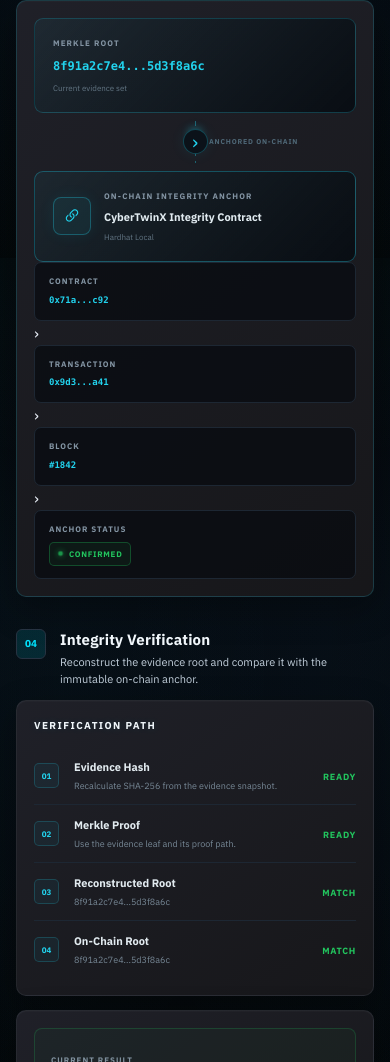
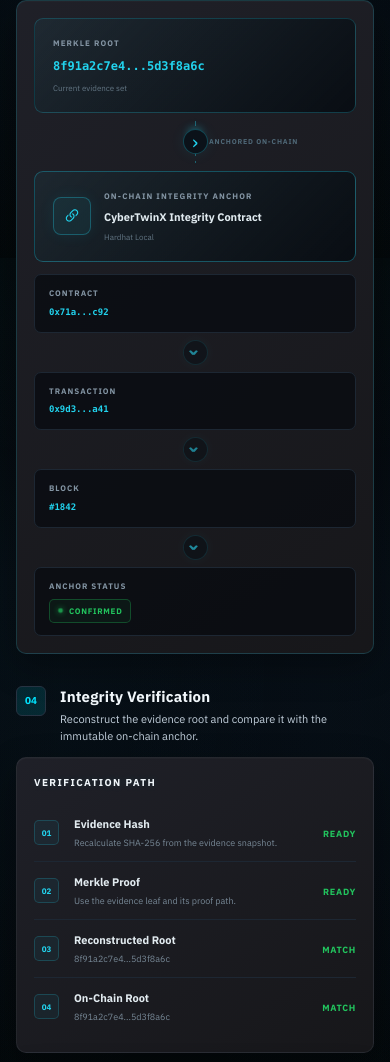
Before and after one commit to shaikh-amisha/CyberTwinX, a plain HTML site: page frontend/pages/blockchain.html in a window 390 px wide. Shown: the part 2274-3336 px from the top of the page. Drawn offline with nearby package versions, Linux system fonts and the light colour scheme.

Commit message:
Add animated arrows and hover states to anchor outputs

```diff
--- a/frontend/css/blockchain.css
+++ b/frontend/css/blockchain.css
@@ -374,19 +374,72 @@
     font-size: 11px;
 }
 
-.anchor-metadata {
+.anchor-output-flow {
     display: grid;
-    grid-template-columns: repeat(4, minmax(0, 1fr));
-    gap: 10px;
+    grid-template-columns: minmax(0, 1fr) 28px minmax(0, 1fr) 28px minmax(0, 1fr) 28px minmax(0, 1fr);
+    gap: 7px;
+    align-items: center;
     margin-top: 12px;
 }
 
 .anchor-item {
+    position: relative;
     min-width: 0;
     padding: 12px 14px;
     border: 1px solid var(--border);
     border-radius: 7px;
     background: rgba(7, 11, 16, 0.72);
+    transition:
+        border-color 0.25s ease,
+        background 0.25s ease,
+        box-shadow 0.25s ease,
+        transform 0.25s ease;
+}
+
+.anchor-item:hover {
+    transform: translateY(-2px);
+    border-color: rgba(34, 211, 238, 0.38);
+    background: rgba(34, 211, 238, 0.045);
+    box-shadow:
+        0 0 18px rgba(34, 211, 238, 0.07),
+        inset 0 0 16px rgba(34, 211, 238, 0.025);
+}
+
+.anchor-output-arrow {
+    display: flex;
+    align-items: center;
+    justify-content: center;
+    width: 25px;
+    height: 25px;
+    border: 1px solid rgba(34, 211, 238, 0.2);
+    border-radius: 50%;
+    background: rgba(7, 13, 19, 0.95);
+    color: #22d3ee;
+    font-size: 20px;
+    font-weight: 700;
+    line-height: 1;
+    box-shadow: 0 0 12px rgba(34, 211, 238, 0.05);
+    animation: anchorOutputArrowPulse 2.4s ease-in-out infinite;
+    transition:
+        border-color 0.25s ease,
+        background 0.25s ease,
+        box-shadow 0.25s ease,
+        transform 0.25s ease;
+}
+
+.anchor-output-arrow:nth-of-type(2) {
+    animation-delay: 0.25s;
+}
+
+.anchor-output-arrow:nth-of-type(3) {
+    animation-delay: 0.5s;
+}
+
+.anchor-output-arrow:hover {
+    transform: scale(1.08);
+    border-color: rgba(34, 211, 238, 0.48);
+    background: rgba(34, 211, 238, 0.08);
+    box-shadow: 0 0 15px rgba(34, 211, 238, 0.1);
 }
 
 .anchor-item > span {
@@ -414,7 +467,13 @@
 }
 
 .anchor-status-item {
-    transition: border-color 0.25s ease, box-shadow 0.25s ease;
+    transition: border-color 0.25s ease, box-shadow 0.25s ease, transform 0.25s ease;
+}
+
+.anchor-status-item:hover {
+    border-color: rgba(34, 197, 94, 0.38);
+    background: rgba(34, 197, 94, 0.045);
+    box-shadow: 0 0 18px rgba(34, 197, 94, 0.07);
 }
 
 .anchor-status-badge {
@@ -462,6 +521,17 @@
 
 .anchor-status-badge[data-status="FAILED"] .anchor-status-dot {
     animation: none;
+}
+
+@keyframes anchorOutputArrowPulse {
+    0%, 100% {
+        opacity: 0.55;
+        box-shadow: 0 0 8px rgba(34, 211, 238, 0.04);
+    }
+    50% {
+        opacity: 1;
+        box-shadow: 0 0 14px rgba(34, 211, 238, 0.11);
+    }
 }
 
 @keyframes anchorFlowParticle {
@@ -665,8 +735,17 @@
         gap: 12px;
     }
 
-    .anchor-metadata {
-        grid-template-columns: repeat(2, minmax(0, 1fr));
+    .anchor-output-flow {
+        grid-template-columns: minmax(0, 1fr) 25px minmax(0, 1fr);
+        gap: 7px;
+    }
+
+    .anchor-output-flow .anchor-output-arrow:nth-of-type(2) {
+        display: none;
+    }
+
+    .anchor-output-flow .anchor-output-arrow:nth-of-type(3) {
+        display: none;
     }
 }
 
@@ -711,8 +790,18 @@
         transform: translateY(-50%);
     }
 
-    .anchor-metadata {
+    .anchor-output-flow {
         grid-template-columns: 1fr;
+    }
+
+    .anchor-output-arrow {
+        transform: rotate(90deg);
+        justify-self: center;
+    }
+
+    .anchor-output-flow .anchor-output-arrow:nth-of-type(2),
+    .anchor-output-flow .anchor-output-arrow:nth-of-type(3) {
+        display: flex;
     }
 }
 
```
